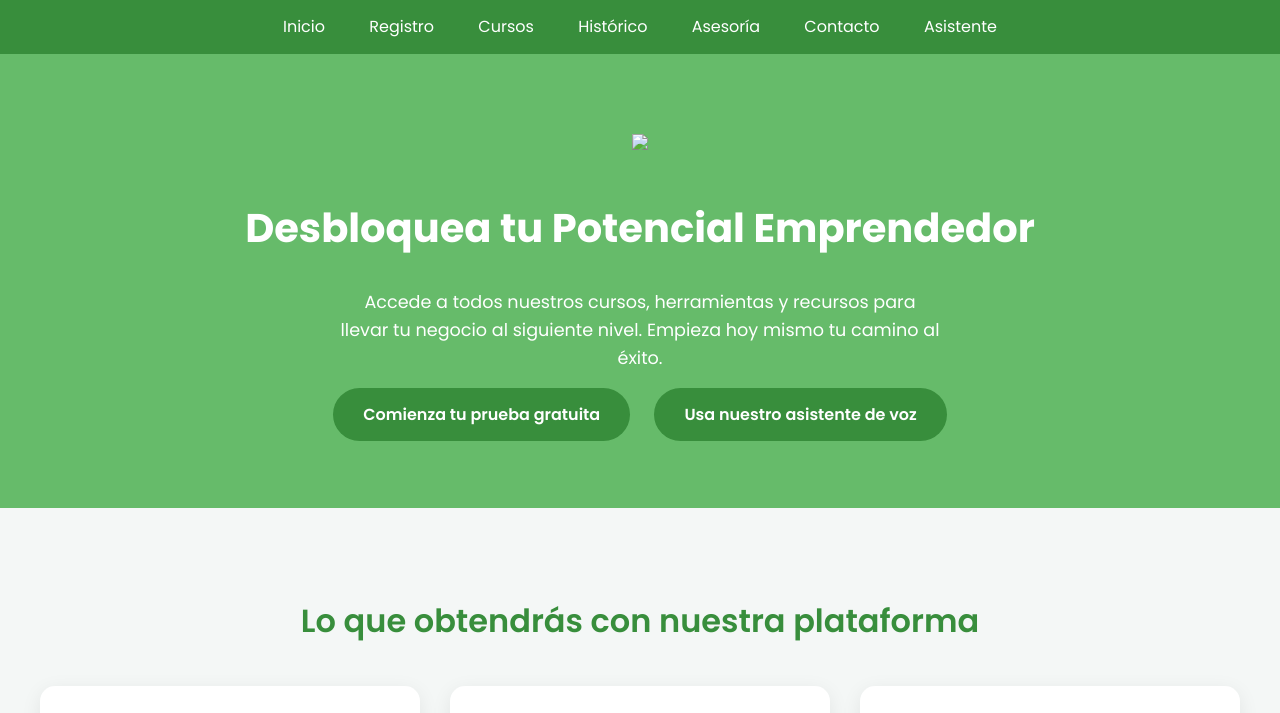
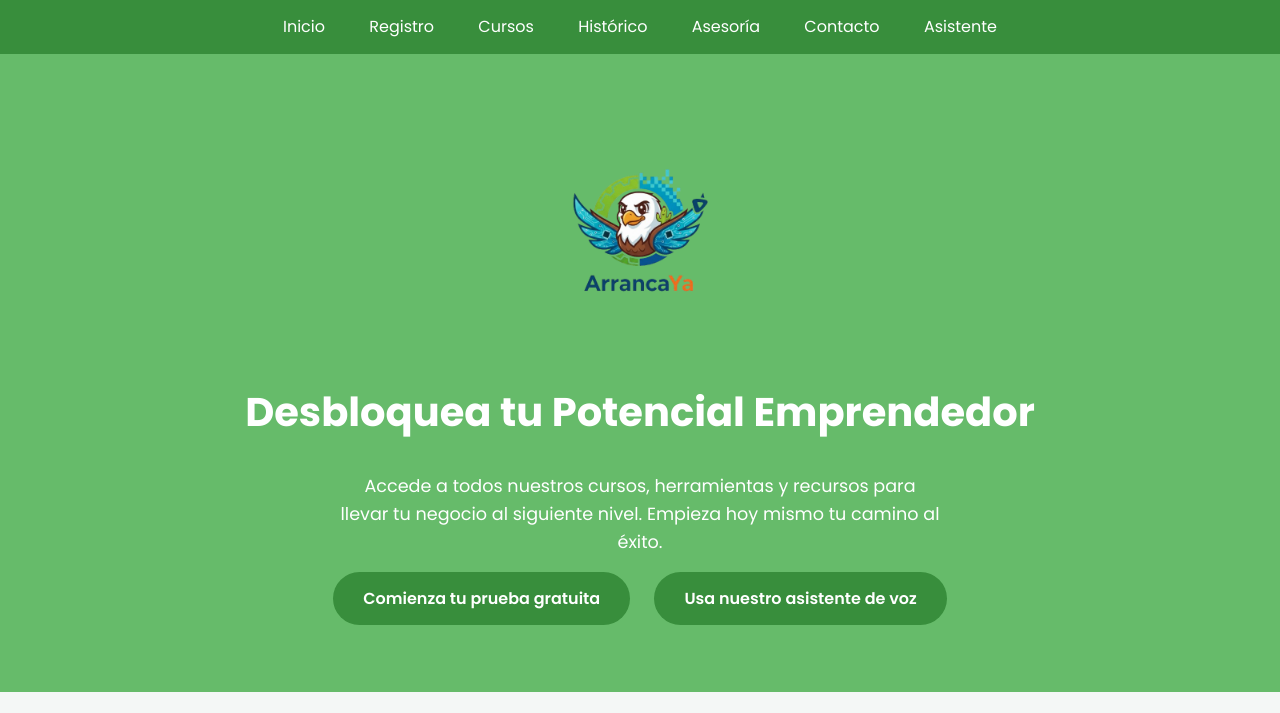
Before and after one commit to Malvarez4204/Arranca-Ya-Web, a plain HTML site: page index.html in a window 1280 px wide. Shown: the top 713 px of the page. Drawn offline with Linux system fonts and the light colour scheme.

Commit message:
se corrige imagen principal

```diff
--- a/index.html
+++ b/index.html
@@ -137,7 +137,7 @@
 </nav>
 
     <header class="hero-section">
-        <img src="logo/logosinf.png alt="Logo de Arranca Ya" class="hero-logo">
+        <img src="logo/logosinf.png" alt="Logo de Arranca Ya" class="hero-logo">
         <h1>Desbloquea tu Potencial Emprendedor</h1>
         <p>Accede a todos nuestros cursos, herramientas y recursos para llevar tu negocio al siguiente nivel. Empieza hoy mismo tu camino al éxito.</p>
         <div>
```
